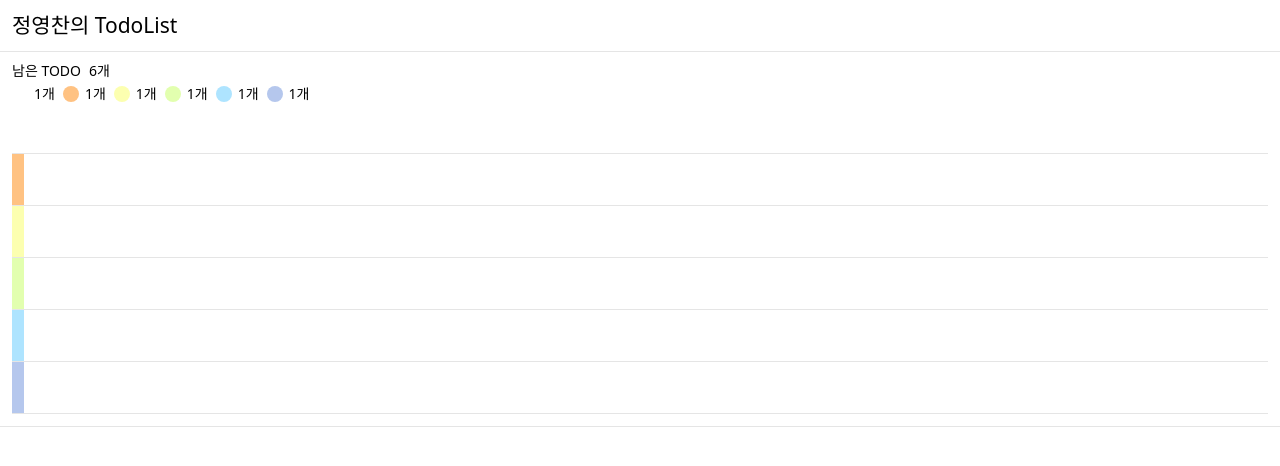
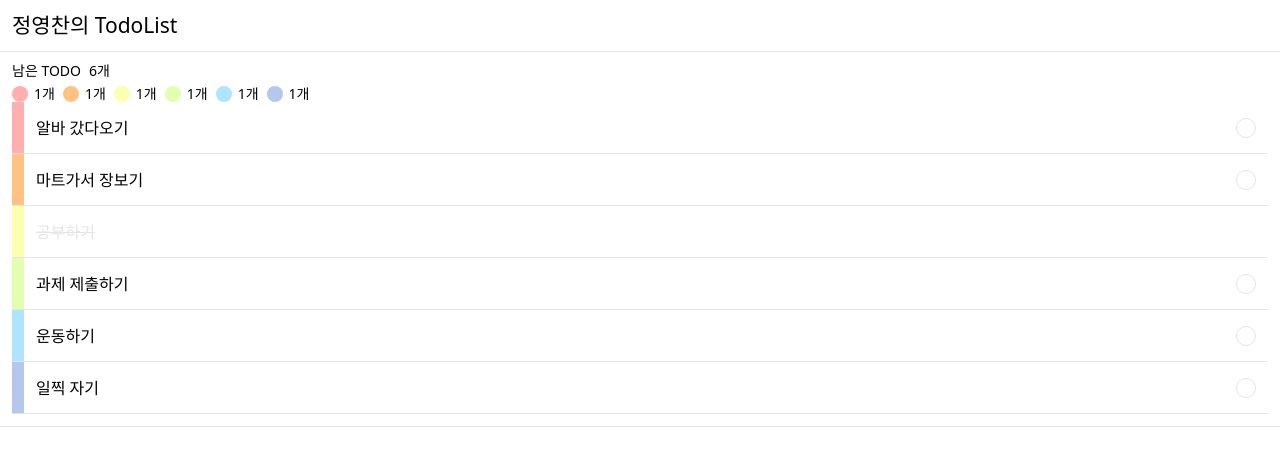
Before and after one commit to jyc-coder/todolist, a Next.js app: page / in a window 1280 px wide. Shown: the top 466 px of the page. Built offline with nearby package versions, Linux system fonts and the light colour scheme.

Commit message:
목록의 오른쪽 구간 스타일링

```diff
--- a/components/TodoList.tsx
+++ b/components/TodoList.tsx
@@ -91,6 +91,20 @@ const Container = styled.div`
                         font-size: 16px;
                     }
                 }
+                /* 목록 오른쪽 구간 */
+                .todo-right-side{
+                    display: flex;
+                    margin-right: 12px;
+
+                    .todo-button {
+                        width: 20px;
+                        height:20px;
+                        border-radius: 50%50%;
+                        border: 1px solid ${palette.gray};
+                        background-color: transparent;
+                        outline: none;
+                    }
+                }
             }
         }
 `;
@@ -142,8 +156,18 @@ const TodoList: React.FC<IProps> = ({todos}) => {
                                 <p className={`todo-text ${
                                     todo.checked? "checked-todo-text" : ""
                                 }`}>
-
+                                    {todo.text}
                                 </p>
+                            </div>
+                            <div className="todo-right-side">
+                                {/* 목록이 체크가 되어있으면 */}
+                                {!todo.checked && (
+                                    <button
+                                    type="button"
+                                    className="todo-button"
+                                    onClick={()=>{}}
+                                    ></button>
+                                )}
                             </div>
                         </li>
                     ))}
--- a/styles/palette.ts
+++ b/styles/palette.ts
@@ -1,5 +1,5 @@
 export default {
-    red: "#FFAFBO",
+    red: "#FFAFB0",
     orange: "#FFC282",
     yellow: "#FCFFB0",
     green: "#E2FFAF",
```
